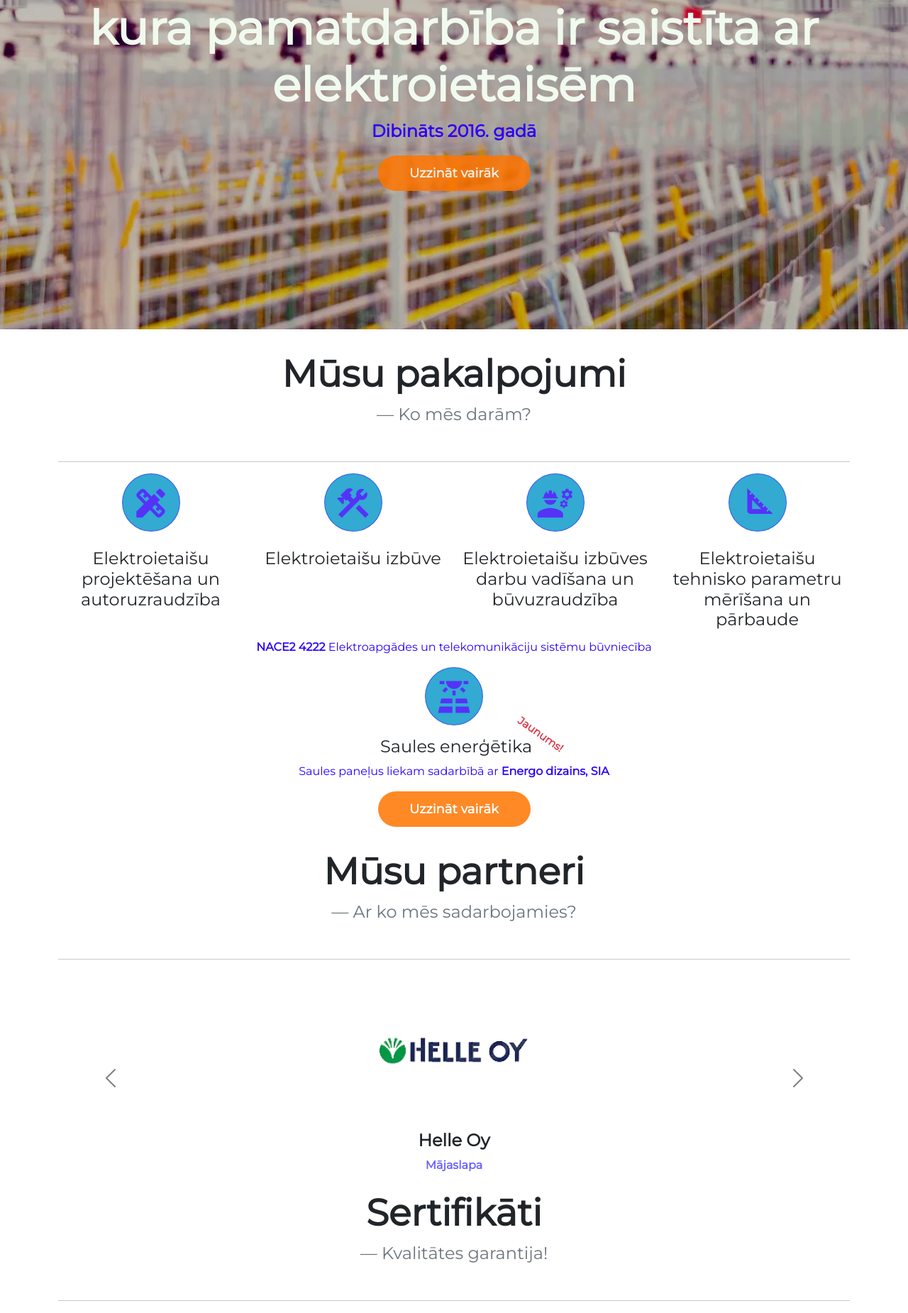
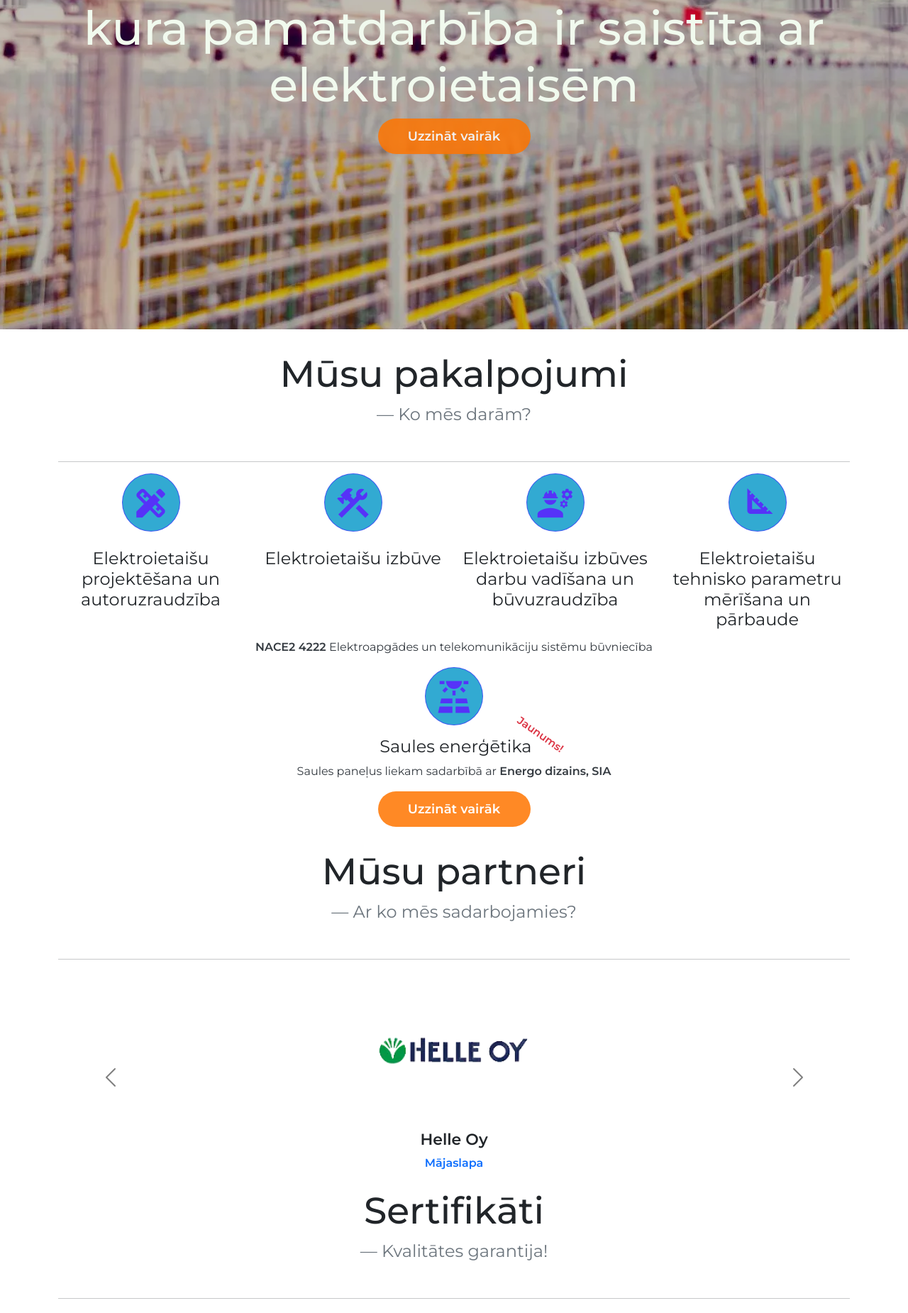
Before and after one commit to LaSTiqq/affix, a Django app: template affix/details/templates/details/index.html in a window 1280 px wide. Shown: the part 586-2436 px from the top of the page at 71% size. Run offline with Django 3.2, Linux system fonts and the light colour scheme; the template is opened without the code that fills it, so the values that code supplies are empty, except form fields; tables that the repository leaves empty hold one stand-in row (values such as "Sample post"); form fields are guessed from the names that the template uses; some libraries are stand-ins or nearby versions.

Commit message:
Reworked link colors and fixed few font weights

```diff
--- a/affix/details/templates/details/index.html
+++ b/affix/details/templates/details/index.html
@@ -7,7 +7,7 @@
     <a class="anchor" name="services"></a>
     <div data-aos="fade-up" data-aos-once="true">
         <figure class="text-center mt-1">
-            <blockquote class="blockquote fw-bold">
+            <blockquote class="blockquote">
                 <p>Mūsu pakalpojumi</p>
             </blockquote>
             <figcaption class="blockquote-footer fs-4">Ko mēs darām?</figcaption>
@@ -68,7 +68,7 @@
             </div>
 			<div class="col-12 text-center">
 				<div data-aos="zoom-in-up" data-aos-once="true" data-aos-offset="10" data-aos-duration="600">
-					<p class="small mt-1 mb-3 text-center"><strong>NACE2 4222 </strong>Elektroapgādes un telekomunikāciju sistēmu
+					<p class="mt-1"><strong>NACE2 4222 </strong>Elektroapgādes un telekomunikāciju sistēmu
 					būvniecība</p>
 				</div>
 			</div>
@@ -82,8 +82,8 @@
                         </button>
                     </div>
                     <h2 class="mt-3 sun">Saules enerģētika<span class="text-danger fw-bold new">Jaunums!</span> </h2>
-					<p class="small mt-1">Saules paneļus liekam sadarbībā ar <strong>Energo dizains, SIA</strong></p>
-					<a target="_blank" rel="noreferrer" class="button text-center text-decoration-none rounded-pill fw-bold d-block" href="https://www.energodizains.lv/">
+					<p class="mt-1">Saules paneļus liekam sadarbībā ar <strong>Energo dizains, SIA</strong></p>
+					<a target="_blank" rel="noreferrer" class="button text-center text-decoration-none rounded-pill d-block" href="https://www.energodizains.lv/">
 						Uzzināt vairāk</a>
                 </div>
             </div>
@@ -93,7 +93,7 @@
     <a class="anchor" name="customers"></a>
     <div data-aos="fade-up" data-aos-once="true">
         <figure class="text-center mt-4">
-            <blockquote class="blockquote fw-bold">
+            <blockquote class="blockquote">
                 <p>Mūsu partneri</p>
             </blockquote>
             <figcaption class="blockquote-footer fs-4">Ar ko mēs sadarbojamies?</figcaption>
@@ -112,8 +112,8 @@
                             </picture>
                         </div>
                         <div class="col-12 text-center fw-bold">
-                            <h3 class="fw-bold">Latgales dārzeņu loģistika, SIA</h3>
-                            <p><a target="_blank" rel="noreferrer" class="text-decoration-none links"
+                            <h3>Latgales dārzeņu loģistika, SIA</h3>
+                            <p><a target="_blank" rel="noreferrer" class="link-primary text-decoration-none"
                                     href="https://www.google.com/search?q=latgales+darzenu+logistika+latvija">Meklēt</a></p>
                         </div>
                     </div>
@@ -127,8 +127,8 @@
                             </picture>
                         </div>
                         <div class="col-12 text-center fw-bold">
-                            <h3 class="fw-bold">Mežvidu lauksaimniecības un tehnoloģiju parks, SIA</h3>
-                            <p><a target="_blank" rel="noreferrer" class="text-decoration-none links"
+                            <h3>Mežvidu lauksaimniecības un tehnoloģiju parks, SIA</h3>
+                            <p><a target="_blank" rel="noreferrer" class="link-primary text-decoration-none"
 								href="https://mezvidi.lv/paruznemumulv">Mājaslapa</a></p>
                         </div>
                     </div>
@@ -142,8 +142,8 @@
                             </picture>
                         </div>
                         <div class="col-12 text-center fw-bold">
-                            <h3 class="fw-bold">Aiva G, SIA</h3>
-                            <p><a target="_blank" rel="noreferrer" class="text-decoration-none links"
+                            <h3>Aiva G, SIA</h3>
+                            <p><a target="_blank" rel="noreferrer" class="link-primary text-decoration-none"
                                     href="https://www.google.com/search?q=aiva+g+latvija">Meklēt</a></p>
                         </div>
                     </div>
@@ -157,8 +157,8 @@
                             </picture>
                         </div>
                         <div class="col-12 text-center fw-bold">
-                            <h3 class="fw-bold">Helle Oy</h3>
-                            <p><a target="_blank" rel="noreferrer" class="text-decoration-none links"
+                            <h3>Helle Oy</h3>
+                            <p><a target="_blank" rel="noreferrer" class="link-primary text-decoration-none"
 								href="https://www.helle.fi">Mājaslapa</a></p>
                         </div>
                     </div>
@@ -172,8 +172,8 @@
                             </picture>
                         </div>
                         <div class="col-12 text-center fw-bold">
-                            <h3 class="fw-bold">Signify</h3>
-                            <p><a target="_blank" rel="noreferrer" class="text-decoration-none links"
+                            <h3>Signify</h3>
+                            <p><a target="_blank" rel="noreferrer" class="link-primary text-decoration-none"
 								href="https://www.signify.com/global">Mājaslapa</a></p>
                         </div>
                     </div>
@@ -187,8 +187,8 @@
                             </picture>
                         </div>
                         <div class="col-12 text-center fw-bold">
-                            <h3 class="fw-bold">A.M.Ozoli, SIA</h3>
-                            <p><a target="_blank" rel="noreferrer" class="text-decoration-none links"
+                            <h3>A.M.Ozoli, SIA</h3>
+                            <p><a target="_blank" rel="noreferrer" class="link-primary text-decoration-none"
 								href="https://www.amozoli.lv">Mājaslapa</a></p>
                         </div>
                     </div>
@@ -202,8 +202,8 @@
                             </picture>
                         </div>
                         <div class="col-12 text-center fw-bold">
-                            <h3 class="fw-bold">Baltijas Elektro Sabiedrība, SIA</h3>
-                            <p><a target="_blank" rel="noreferrer" class="text-decoration-none links"
+                            <h3>Baltijas Elektro Sabiedrība, SIA</h3>
+                            <p><a target="_blank" rel="noreferrer" class="link-primary text-decoration-none"
 								href="https://be.lv/">Mājaslapa</a></p>
                         </div>
                     </div>
@@ -217,8 +217,8 @@
                             </picture>
                         </div>
                         <div class="col-12 text-center fw-bold">
-                            <h3 class="fw-bold">Rēzeknes Tehnoloģiju akadēmija</h3>
-                            <p><a target="_blank" rel="noreferrer" class="text-decoration-none links"
+                            <h3>Rēzeknes Tehnoloģiju akadēmija</h3>
+                            <p><a target="_blank" rel="noreferrer" class="link-primary text-decoration-none"
 								href="https://www.rta.lv/">Mājaslapa</a></p>
                         </div>
                     </div>
@@ -232,8 +232,8 @@
                             </picture>
                         </div>
                         <div class="col-12 text-center fw-bold">
-                            <h3 class="fw-bold">Energo dizains, SIA</h3>
-                            <p><a target="_blank" rel="noreferrer" class="text-decoration-none links"
+                            <h3>Energo dizains, SIA</h3>
+                            <p><a target="_blank" rel="noreferrer" class="link-primary text-decoration-none"
 								href="https://www.energodizains.lv/">Mājaslapa</a></p>
                         </div>
                     </div>
@@ -253,7 +253,7 @@
     <a class="anchor" name="certificates"></a>
     <div data-aos="fade-up" data-aos-once="true">
         <figure class="text-center">
-            <blockquote class="blockquote fw-bold">
+            <blockquote class="blockquote">
                 <p>Sertifikāti</p>
             </blockquote>
             <figcaption class="blockquote-footer fs-4">Kvalitātes garantija!</figcaption>
@@ -318,11 +318,11 @@
     <a class="anchor" name="projects"></a>
     <div data-aos="fade-up" data-aos-once="true" class="projects">
         <figure class="text-center mt-4">
-            <blockquote class="blockquote fw-bold">
+            <blockquote class="blockquote">
                 <p>Projekti</p>
             </blockquote>
             <figcaption class="blockquote-footer fs-4">
-                <strong>Eiropas Solidaritātes korpuss</strong><br>
+                <span>Eiropas Solidaritātes korpuss</span><br>
                 &nbsp;&nbsp;&nbsp;&nbsp;Dalībnieku pieredzes stāsti
             </figcaption>
         </figure>
@@ -332,13 +332,13 @@
                 <div class="carousel-item active" data-bs-interval="4500">
                     <div class="row item item-first">
                         <div class="col-lg-10">
-                            <p class="fst-italic fw-bold ms-lg-5"><span class="material-icons">format_quote</span>
+                            <p class="fst-italic ms-lg-5"><span class="material-icons">format_quote</span>
                                 Mācijos par programmēšanas inženieri <a target="_blank" href="https://www.rta.lv/"
-                                rel="noreferrer" class="text-decoration-none links">Rēzeknes Tehnoloģiju akadēmijā</a>, taču ar lielām
+                                rel="noreferrer" class="link-primary text-decoration-none">Rēzeknes Tehnoloģiju akadēmijā</a>, taču ar lielām
                                 grūtībām varēju iedomāties, ka strādāšu savā specialitātē – nebija pieredzes.
                                 Ieraudzīju akadēmijā sludinājumu par darba iespējām uzņēmumā Eiropas Komisijas programmas
 								"<a target="_blank" href="https://europa.eu/youth/solidarity_lv" rel="noreferrer"
-								class="text-decoration-none links">Eiropas Solidaritātes korpusa</a>" darba projekta ietvaros.
+								class="link-primary text-decoration-none">Eiropas Solidaritātes korpusa</a>" darba projekta ietvaros.
 								Sazinājos, un ātri nonācām pie kopsaucēja: uzņēmumam vajadzēja mājaslapu – man vajadzēja
                                 pieredzi. Ieguvu vērtīgu ierakstu savā CV, kā arī iepazinos no iekšienes ar visām izstrādes niansēm.
                             </p>
@@ -351,11 +351,11 @@
                 <div class="carousel-item" data-bs-interval="4500">
                     <div class="row item item-second">
                         <div class="col-lg-10">
-                            <p class="fst-italic fw-bold ms-lg-5"><span class="material-icons">format_quote</span>
-                                <a target="_blank" href="https://www.rta.lv/" rel="noreferrer" class="text-decoration-none links">Rēzeknes
+                            <p class="fst-italic ms-lg-5"><span class="material-icons">format_quote</span>
+                                <a target="_blank" href="https://www.rta.lv/" rel="noreferrer" class="link-primary text-decoration-none">Rēzeknes
 								Tehnoloģiju akadēmijā</a> studēju mehatroniku. Eiropas Komisijas programmas
 								"<a target="_blank" href="https://europa.eu/youth/solidarity_lv" rel="noreferrer"
-								class="text-decoration-none links">Eiropas Solidaritātes korpuss</a>"
+								class="link-primary text-decoration-none">Eiropas Solidaritātes korpuss</a>"
 								darba projekta ietvaros ieguvu pirmo darba pieredzi uzņēmumā. Tā bija lieliska
                                 iespēja iepazīt reālu darba vidi, saskarties ar dažādiem izaicinājumiem un pilnveidoties, strādājot kolektīvā.
                             </p>
@@ -368,11 +368,11 @@
                 <div class="carousel-item" data-bs-interval="4500">
                     <div class="row item item-third">
                         <div class="col-lg-10">
-                            <p class="fst-italic fw-bold ms-lg-5"><span class="material-icons">format_quote</span>
-                                Studējot <a target="_blank" href="https://www.rta.lv/" rel="noreferrer" class="text-decoration-none links">
+                            <p class="fst-italic ms-lg-5"><span class="material-icons">format_quote</span>
+                                Studējot <a target="_blank" href="https://www.rta.lv/" rel="noreferrer" class="link-primary text-decoration-none">
 								Rēzeknes Tehnoloģiju akadēmijas</a> mehatronikas specialitātē, pieņēmu priekš sevis izaicinošu iespēju
 								piedalīties Eiropas Komisijas programmas "<a target="_blank" href="https://europa.eu/youth/solidarity_lv" rel="noreferrer"
-								class="text-decoration-none links">Eiropas Solidaritātes korpuss</a>" darba projektā. Tā bija lieliska pieredze
+								class="link-primary text-decoration-none">Eiropas Solidaritātes korpuss</a>" darba projektā. Tā bija lieliska pieredze
                                 akadēmijā gūtās teorētiskās zināšanas pielietot praksē. Jūtama liela izaugsme gan savā
                                 specialitātē, gan arī komunikācijā ar darba kolektīvu un klientiem. Šis bija drošs un veiksmīgs solis manai izaugsmei!</p>
                             <figcaption class="blockquote-footer mt-2 ms-lg-5">
@@ -384,15 +384,15 @@
                 <div class="carousel-item" data-bs-interval="4500">
                     <div class="row item item-fourth">
                         <div class="col-lg-10">
-                            <p class="fst-italic fw-bold ms-lg-5"><span class="material-icons">format_quote</span>
+                            <p class="fst-italic ms-lg-5"><span class="material-icons">format_quote</span>
                                 Būdams students, piedalījos Eiropas Komisijas programmas
-								"<a target="_blank" href="https://europa.eu/youth/solidarity_lv" rel="noreferrer" class="text-decoration-none links">Eiropas Solidaritātes korpuss</a>"
+								"<a target="_blank" href="https://europa.eu/youth/solidarity_lv" rel="noreferrer" class="link-primary text-decoration-none">Eiropas Solidaritātes korpuss</a>"
 								darba projektā. Tā bija iespēja uzsākt pirmās darba gaitas un gūt pirmo pieredzi uzņēmumā.
 								Strādāju amatā, kas līdzīgs tam, ko apgūstu <a target="_blank" href="https://www.rta.lv/" rel="noreferrer"
-								class="text-decoration-none links">Rēzeknes Tehnoloģiju akadēmijā</a> - mehatroniķis. Iegūtā pieredze ietvēra sevī gan montāžas
+								class="link-primary text-decoration-none">Rēzeknes Tehnoloģiju akadēmijā</a> - mehatroniķis. Iegūtā pieredze ietvēra sevī gan montāžas
                                 darbus, gan mazo projektu izstrādi, gan komunikāciju ar kolēģiem. Viss iepriekš minētais,
-                                atziņas, kā arī <a target="_blank" href="https://www.youthpass.eu/" rel="noreferrer"
-								class="text-decoration-none links">Youthpass</a> sertifikāts noteikti palīdzēs nākotnē.
+                                atziņas, kā arī <a target="_blank" href="https://www.youthpass.eu/lv/" rel="noreferrer"
+								class="link-primary text-decoration-none">Youthpass</a> sertifikāts noteikti palīdzēs nākotnē.
                             </p>
                             <figcaption class="blockquote-footer mt-2 ms-lg-5">
                                 <i>Vitālijs Jurčs</i>
@@ -415,8 +415,8 @@
                     jaunietis darba tirgū iespēja patstāvībai darba tirgus jaunpienācējiem</i></strong>" (2) tika
             finansēti ar Eiropas Komisijas programmas "Eiropas Solidaritātes korpusa" atbalstu.
             Šī publikācija atspoguļo vienīgi autoru uzskatus, un Komisijai nevar uzlikt atbildību par tajā
-            ietvertās informācijas jebkādu iespējamo izlietojumu.<br><br>(1) <strong>Līguma numurs:
-                2020-3-LV02-ESC21-003633</strong><br>(2) <strong>Līguma numurs: 2020-2-LV02-ESC21-003336</strong>
+            ietvertās informācijas jebkādu iespējamo izlietojumu.<br><br>(1) Līguma numurs:<strong>
+                2020-3-LV02-ESC21-003633</strong><br>(2) Līguma numurs: <strong>2020-2-LV02-ESC21-003336</strong>
         </p>
         <div class="row logos">
             <div class="col-6 text-center">
@@ -439,7 +439,7 @@
 	<a class="anchor" name="useful"></a>
 	<div data-aos="fade-up" data-aos-once="true" class="useful">
 		<figure class="text-center mt-4">
-			<blockquote class="blockquote fw-bold">
+			<blockquote class="blockquote">
 				<p>Noderīgas saites</p>
 			</blockquote>
 			<figcaption class="blockquote-footer fs-4">Tas var noderēt!</figcaption>
@@ -447,16 +447,16 @@
 		<hr class="mt-lg-3 mt-xl-5">
 		<ul>
 			<li>Par mikroģeneratora pieslēgšanu <strong>AS Sadales Tīkls</strong> sistēmai: <a target="_blank" href="https://sadalestikls.lv/lv/mikrogeneratora-pieslegums"
-				rel="noreferrer" class="text-decoration-none fw-bold links">Saite</a></li>
+				rel="noreferrer" class="link-primary text-decoration-none">Saite</a></li>
 			<li>Par ģeneratora pieslēgšanu <strong>AS Sadales Tīkls</strong> sistēmai: <a target="_blank" href="https://sadalestikls.lv/lv/elektrostacijas-pieslegsana"
-				rel="noreferrer" class="text-decoration-none fw-bold links">Saite</a></li>
+				rel="noreferrer" class="link-primary text-decoration-none">Saite</a></li>
 		</ul>
 	</div>
     <!-- Contact us -->
     <a class="anchor" name="contact_us"></a>
     <div data-aos="fade-up" data-aos-once="true">
         <figure class="text-center mt-4">
-            <blockquote class="blockquote fw-bold">
+            <blockquote class="blockquote">
                 <p>Sazināties ar mums</p>
             </blockquote>
             <figcaption class="blockquote-footer fs-4">Radās interese? Pajautā!</figcaption>
--- a/affix/static/css/style.css
+++ b/affix/static/css/style.css
@@ -18,14 +18,13 @@ img {
   pointer-events: none;
 }
 
-nav ul li a,
 .button,
 div.services .overlay,
 div.services span.material-icons,
-.links,
 .ntb,
 .zoom-in,
-.accept a {
+.accept a,
+.cookie a {
   transition: 0.6s;
 }
 
@@ -114,6 +117,7 @@ div.call-to p {
   color: #fff;
   background: #ff7500;
   font-size: 18px;
+  font-weight: 600;
   width: 215px;
   height: 50px;
   line-height: 48px;
@@ -145,12 +149,7 @@ div.call-to p {
 
 .content blockquote {
   font-size: 52px;
-}
-
-/****** LINKS ******/
-
-.links {
-  color: #675eff;
+  font-weight: 500;
 }
 
 /****** MODALS ******/
@@ -199,11 +198,12 @@ span.icons.last {
 
 div.services h2 {
   font-size: 24px;
+  font-weight: 400;
 }
 
-div.services .small {
+div.services p {
   font-size: 16px;
-  color: #2d00f7;
+  color: #343a40;
 }
 
 .sun {
@@ -222,21 +222,33 @@ div.services .small {
 /****** CUSTOMERS ******/
 
 div.customers h3 {
-  font-size: 24px;
+  font-size: 22px;
+  font-weight: 501;
 }
 
 /****** EXPERIENCE ******/
+
+.blockquote-footer span {
+  font-weight: 600;
+}
 
 .item {
   height: 245px;
   padding: 20px 70px 20px 200px;
 }
 
+.item-first,
+.item-second,
+.item-third,
+.item-fourth {
+  font-weight: 501;
+}
+
 .item-first::before,
 .item-second::before,
 .item-third::before,
 .item-fourth::before {
-  content: '';
+  content: "";
   background-position: center center;
   background-size: cover;
   pointer-events: none;
--- a/affix/templates/base.html
+++ b/affix/templates/base.html
@@ -16,8 +16,9 @@
     <link rel="stylesheet" href="https://cdn.jsdelivr.net/npm/bootstrap@5.1.3/dist/css/bootstrap.min.css"
         integrity="sha384-1BmE4kWBq78iYhFldvKuhfTAU6auU8tT94WrHftjDbrCEXSU1oBoqyl2QvZ6jIW3" crossorigin="anonymous">
     <link rel="stylesheet" href="https://fonts.googleapis.com/icon?family=Material+Icons&display=swap">
-    <link rel="preconnect" href="https://fonts.gstatic.com">
-    <link rel="stylesheet" href="https://fonts.googleapis.com/css2?family=Montserrat&display=swap">
+	<link rel="preconnect" href="https://fonts.googleapis.com">
+	<link rel="preconnect" href="https://fonts.gstatic.com" crossorigin>
+	<link rel="stylesheet" href="https://fonts.googleapis.com/css2?family=Montserrat:wght@400;500;600&display=swap">
     <link rel="stylesheet" href="https://unpkg.com/aos@2.3.1/dist/aos.css">
     <link rel="stylesheet" href="{% static 'css/style.css' %}">
     <link rel="shortcut icon" href="{% static 'img/favicon.ico' %}" type="image/x-icon">
--- a/affix/templates/inc/_foo.html
+++ b/affix/templates/inc/_foo.html
@@ -4,7 +4,7 @@
         <div class="row">
             <a name="contacts"></a>
             <div class="col-lg-12">
-                <h1 class="fw-bold text-center mt-5 mb-5">Kontakti</h1>
+                <h1 class="text-center my-5">Kontakti</h1>
             </div>
             <div class="col-12 col-lg-6 left">
                 <p class="text-center">Tel.nr.: <span>(+371) 28 648 288</span>&nbsp;<span
@@ -26,14 +26,12 @@
         </div>
     </div>
 </section>
-<footer class="py-5 text-white">
+<footer class="py-4">
     <div class="container">
         <div class="row align-items-center">
             <div class="col-6 col-lg-4">
                 <div class="text-center">
-					<a target="_blank" rel="noreferrer" class="text-decoration-none links" href="http://www.laurisstirna.id.lv/">
-						<span class="fs-5">Izstrādātājs</span>
-					</a>
+					<a target="_blank" rel="noreferrer" class="link-primary text-decoration-none" href="https://www.laurisstirna.id.lv/">Izstrādātājs</a>
 				</div>
             </div>
             <div class="col-6 col-lg-4">
--- a/affix/templates/inc/_nav.html
+++ b/affix/templates/inc/_nav.html
@@ -22,7 +22,7 @@
                 <span class="navbar-toggler-icon"></span>
             </button>
             <div class="collapse navbar-collapse" id="navbarToggler">
-                <ul class="navbar-nav ms-auto mb-1 fw-bold">
+                <ul class="navbar-nav ms-auto mb-1">
                     <li><a class="text-decoration-none" href="#customers">Partneri</a></li>
 					<li><a class="text-decoration-none" href="#certificates">Sertifikāti</a></li>
                     <li><a class="text-decoration-none" href="#projects">Projekti</a></li>
@@ -82,12 +82,9 @@
     <div class="row call-to gx-0">
         <div class="col-12">
             <div data-aos="fade-up" data-aos-once="true" data-aos-duration="850">
-                <h1 class="text-center fw-bold"><span>SIA AFFIX</span> ir uzņēmums,<br>kura pamatdarbība ir saistīta ar
+                <h1 class="text-center"><span>SIA AFFIX</span> ir uzņēmums,<br>kura pamatdarbība ir saistīta ar
                     elektroietaisēm</h1>
-            </div>
-            <div data-aos="fade-up" data-aos-once="true" data-aos-duration="850" data-aos-delay="150">
-                <p class="text-center fw-bold">Dibināts 2016. gadā</p>
-                <a class="button text-center text-decoration-none rounded-pill fw-bold d-block" href="#services">Uzzināt vairāk</a>
+				<a class="button text-center text-decoration-none rounded-pill d-block" href="#services">Uzzināt vairāk</a>
             </div>
         </div>
     </div>
```
Also changed, not shown: other parts of affix/static/css/style.css (+28 -53 lines), affix/templates/cookielaw/banner.html (+9 -13 lines), 1 other file. Lines whose indentation alone changed are shown as unchanged.
